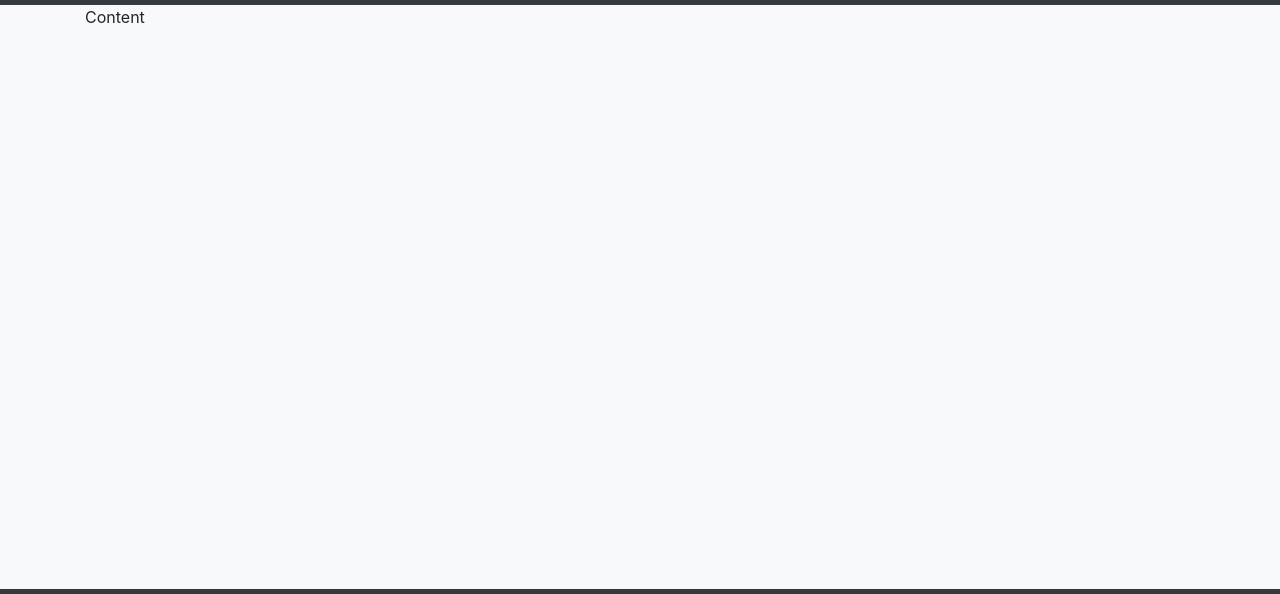
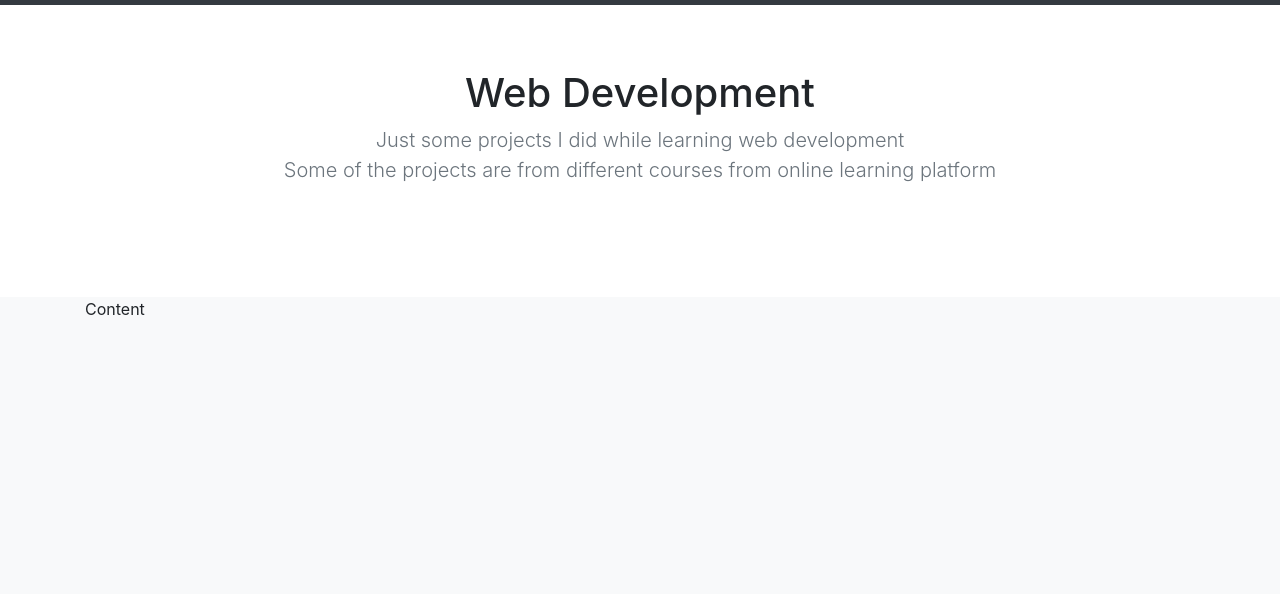
Before and after one commit to OjeshManandhar/Web-designing-practice, a plain HTML site: page home/html/index.html in a window 1280 px wide. Shown: the part 51-645 px from the top of the page. Drawn offline with nearby package versions, Linux system fonts and the light colour scheme; files whose address does not match are found by name.

Commit message:
Add header

```diff
--- a/home/html/index.html
+++ b/home/html/index.html
@@ -43,11 +43,21 @@
     </nav>
 
     <!-- Content -->
-    <div class="content container-fluid bg-light">
+    <header class="jumbotron text-center bg-white">
       <div class="container">
-        Content
+        <h1>Web Development</h1>
+        <p class="lead text-muted">
+          Just some projects I did while learning web development
+          <br />
+          Some of the projects are from different courses from online learning
+          platform
+        </p>
       </div>
-    </div>
+    </header>
+
+    <main class="content container-fluid bg-light" role="main">
+      <div class="container">Content</div>
+    </main>
 
     <!-- Footer -->
     <div class="footer container-fluid text-light bg-dark">
```
